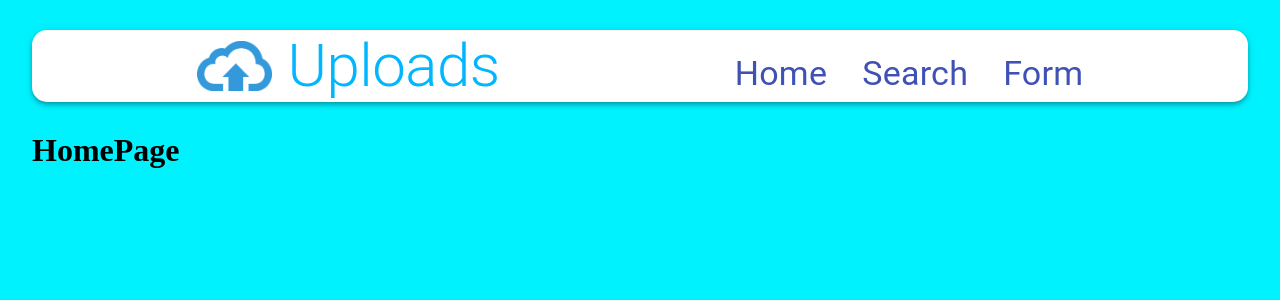
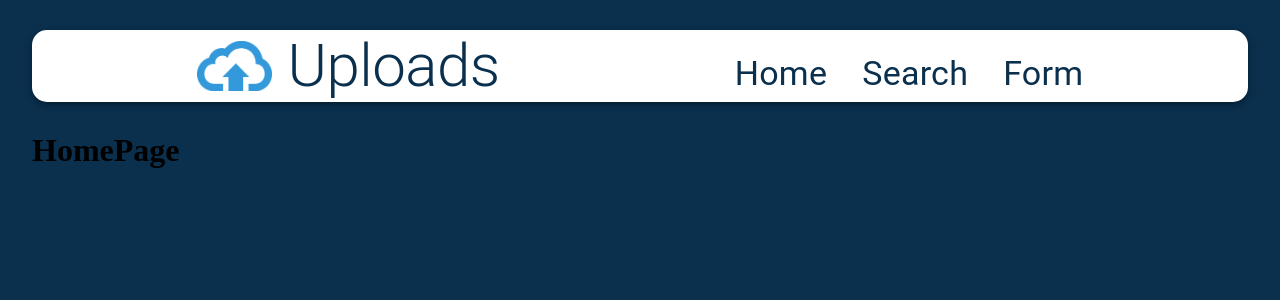
Before and after one commit to erikjearl/Spartan-Share, a React (Create React App) app in the folder client/: page / in a window 1280 px wide. Shown: the top 300 px of the page. Built offline with nearby package versions, Linux system fonts and the light colour scheme.

Commit message:
cwru blue-themed colors

```diff
--- a/client/src/components/Navbar/styles.js
+++ b/client/src/components/Navbar/styles.js
@@ -13,7 +13,7 @@ export default makeStyles( () => ({
         alignItems: 'center',
       },
       heading: {
-        color: 'rgba(0,183,255, 1)',
+        color: 'rgba(10, 48, 78)',
       },
       image: {
         marginRight: '15px',
@@ -24,5 +24,6 @@ export default makeStyles( () => ({
       link: {
         marginTop: '15px',
         marginLeft: '35px',
+        color: 'rgba(10, 48, 78)',
       }
 }));
--- a/client/src/index.css
+++ b/client/src/index.css
@@ -1,5 +1,5 @@
 body{
-    background-color: #00f2ff;
+    background-color: #0a304e;
 }
 
 .test body{
```
